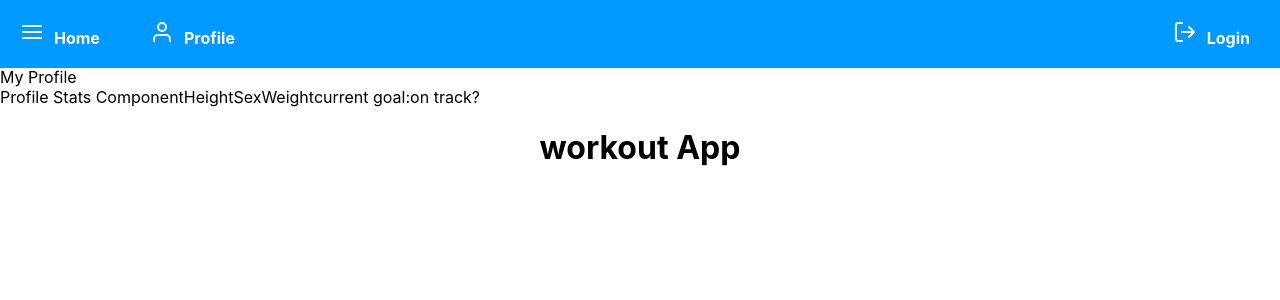
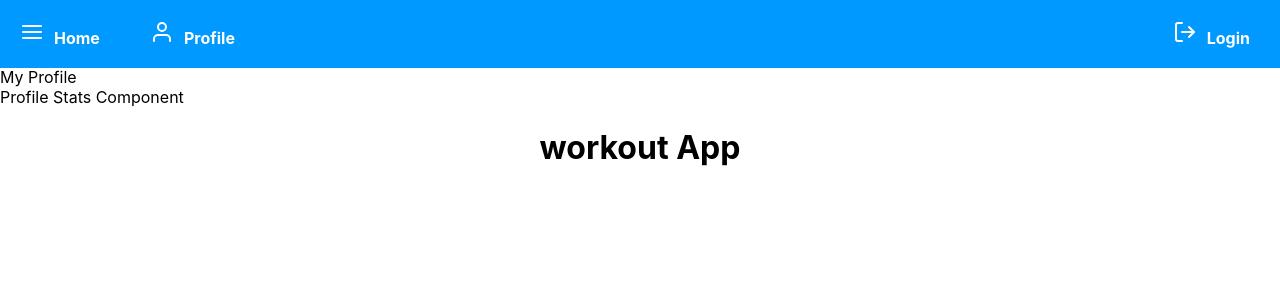
Before and after one commit to petermijkje/workout_app2, a React (Create React App) app in the folder workout_app/: page /profile in a window 1280 px wide. Shown: the top 300 px of the page. Built offline with nearby package versions, Linux system fonts and the light colour scheme.

Commit message:
adding functionality to components

```diff
--- a/workout_app/src/components/profile-stats/profile-stats.component.jsx
+++ b/workout_app/src/components/profile-stats/profile-stats.component.jsx
@@ -16,11 +16,11 @@ const ProfileStats = ({
     Profile Stats Component
     <span>{name}</span>
     <span>{age}</span>
-    <span>Height</span>
-    <span>Sex</span>
-    <span>Weight</span>
-    <span>current goal:</span>
-    <span>on track?</span>
+    <span>{height}</span>
+    <span>{sex}</span>
+    <span>{weight}</span>
+    <span>{currentGoal}</span>
+    <span>{onTrack}</span>
   </div>
 )
 
```
Also changed, not shown: 1 other file (tests, documents, lock files or other folders).
